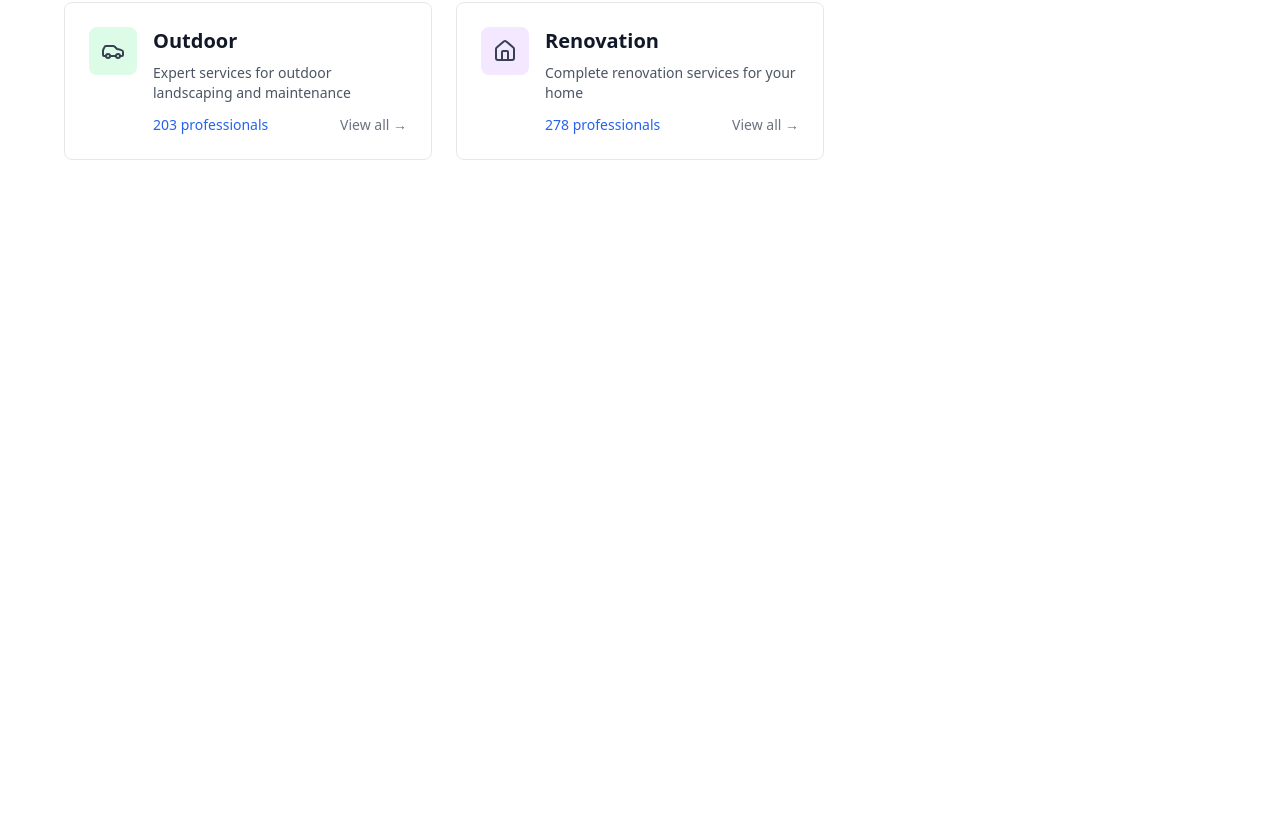
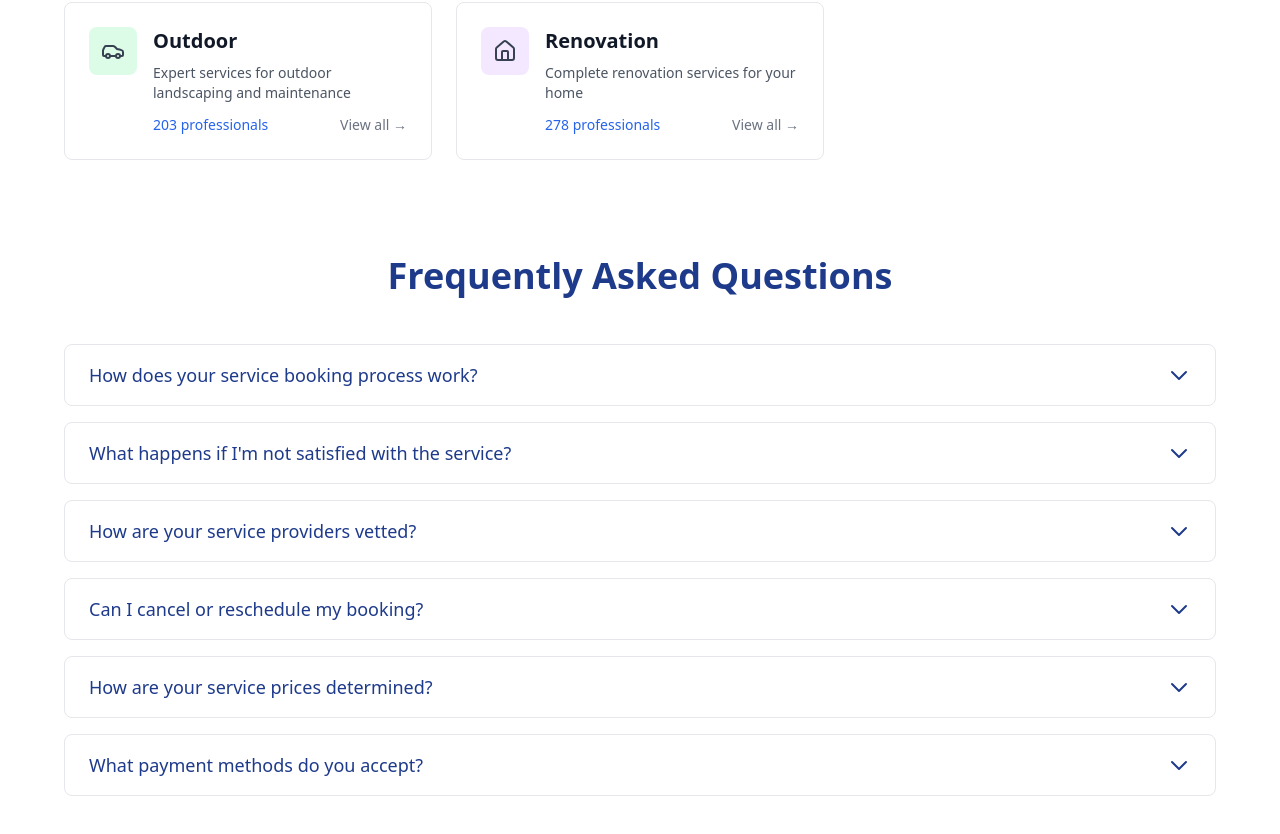
Before and after one commit to HandyPro-RBK/frontend, a React (Vite) app in the folder client/: page /categories/1/1 in a window 1280 px wide. Shown: the part 1740-2574 px from the top of the page. Before the commit the page ends 1964 px from the top, so only its background shows below. Built offline with nearby package versions, Linux system fonts and the light colour scheme.

Commit message:
add FAQSection

```diff
--- a/client/src/pages/WorkersNearYou.jsx
+++ b/client/src/pages/WorkersNearYou.jsx
@@ -4,6 +4,7 @@ import Header from "../components/worker/Header";
 import FilterSection from "../components/worker/FilterSection";
 import WorkerCard from "../components/worker/WorkerCard";
 import FeaturedCategories from "../components/worker/FeaturedCategories";
+import FAQSection from "../components/Homepage/FAQSection";
 import { MapPin } from "lucide-react";
 import workerImage from "../assets/images/worker.png";
 
@@ -100,6 +101,7 @@ const WorkersNearYou = () => {
         </div>
       </div>
       <FeaturedCategories />
+      <FAQSection />
     </div>
   );
 };
```
